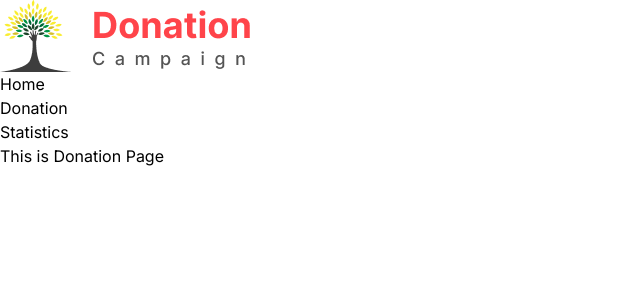
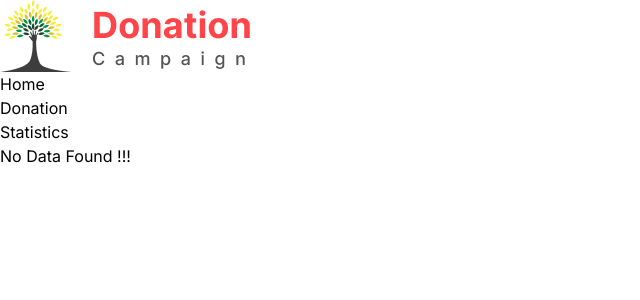
Before and after one commit to majbaulhoque/Donation-Campaign, a React (Vite) app: page /donation in a window 1280 px wide. Shown: the top 300 px of the page, without its empty margins (0-640 px from the left). Built offline with nearby package versions, Linux system fonts and the light colour scheme.

Commit message:
Added no found data use state through in Donation Card

```diff
--- a/src/Pages/Donation/Donation.jsx
+++ b/src/Pages/Donation/Donation.jsx
@@ -1,8 +1,24 @@
+import { useEffect } from "react";
+import { useState } from "react";
 
 const Donation = () => {
+    const [donation, setDonation] = useState([]);
+
+    const [noFound, setNoFound] = useState('')
+
+    useEffect(()=>{
+        const donationCards = JSON.parse(localStorage.getItem('donations'));
+        if (donationCards) {
+            setDonation(donationCards)
+        }else{
+            setNoFound("No Data Found !!!")
+        }
+    },[])
     return (
         <div>
-            <h3>This is Donation Page</h3>
+            {
+                noFound ? <p className="h-[60vh] flex items-center text-center justify-center text-3xl font-bold text-semibold">{noFound}</p> : <div></div>
+            }
         </div>
     );
 };
```
